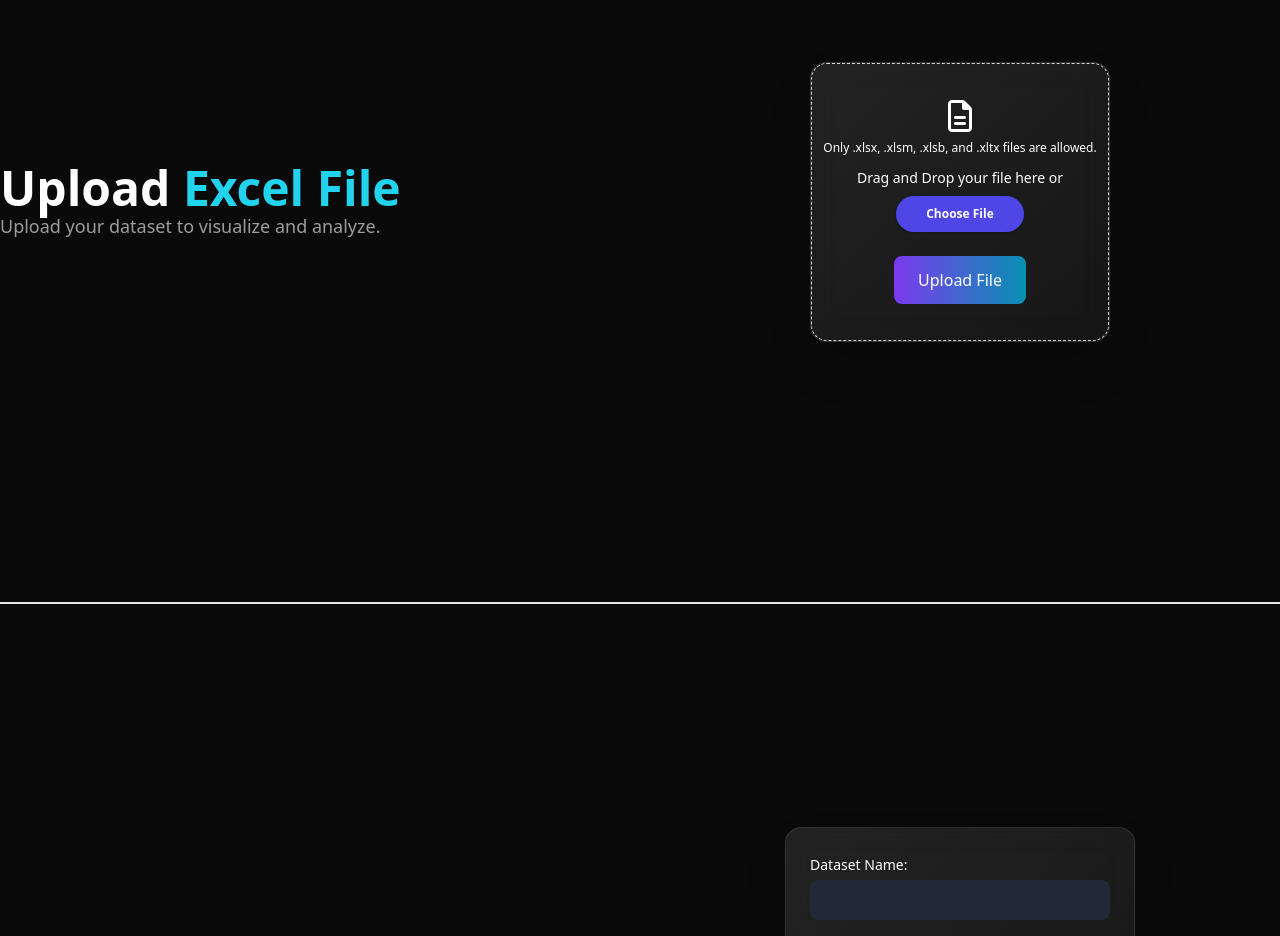
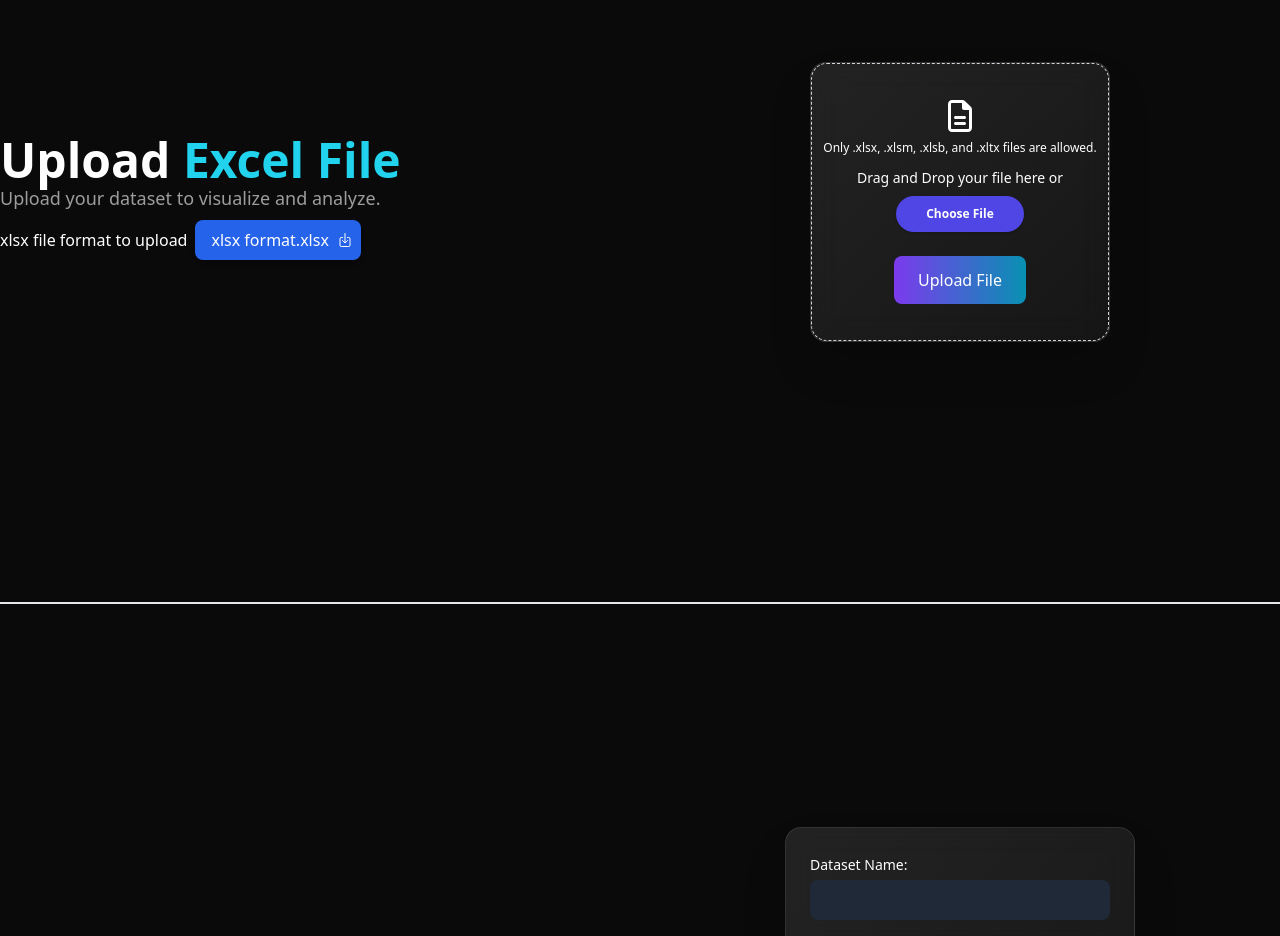
Before and after one commit to Aniket01042003/Data_Visualization_frontend, a React (Vite) app: page / in a window 1280 px wide. Shown: the part 900-1836 px from the top of the page. Built offline with nearby package versions, Linux system fonts and the light colour scheme.

Commit message:
Update sample stuff

```diff
--- a/src/component/UploadData/UploadDataset.jsx
+++ b/src/component/UploadData/UploadDataset.jsx
@@ -1,6 +1,7 @@
 import React, { useEffect, useState } from "react";
 import { useSelector, useDispatch } from "react-redux";
 import { FaRegFileLines } from "react-icons/fa6";
+import { IoDownloadOutline } from "react-icons/io5";
 
 import { toast } from "react-toastify";
 import { clearDataset, uploadDataset } from "../../Redux/uploadData/Action";
@@ -56,19 +57,36 @@ const UploadDataset = () => {
         if (error) {
             toast.error(error);
         }
-    }, [dataset,error]);
+    }, [dataset, error]);
+
+    const handleDownload = () => {
+        // Example: downloading a file from public folder
+        const link = document.createElement("a");
+        link.href = "/example.xlsx"; // replace with your file path or API link
+        link.download = "format.xlsx"; // rename the file if you want
+        link.click();
+    };
 
     return (
         <div className="relative min-h-screen flex items-center justify-center bg-[#0A0A0A]">
             <div className="relative w-full max-w-7xl p-0">
                 <div className="grid p-0 lg:grid-cols-2 items-center">
-                    <div className="text-center lg:text-left">
+                    <div className="flex flex-col text-center lg:text-left">
                         <h1 className="text-5xl font-bold text-white">
                             Upload <span className="text-cyan-400">Excel File</span>
                         </h1>
                         <p className="text-lg text-white/60 max-w-xl mx-auto lg:mx-0">
                             Upload your dataset to visualize and analyze.
                         </p>
+                        <div className="flex items-center text-white">
+                            xlsx file format to upload
+                            <button
+                                onClick={handleDownload}
+                                className="px-2 m-2 py-2 min-w-5 bg-blue-600 flex items-center justify-center text-white font-medium rounded-lg whitespace-nowrap shadow-md hover:bg-blue-700 transition-all"
+                            >
+                                <span className="px-2">xlsx format.xlsx </span><IoDownloadOutline />
+                            </button>
+                        </div>
                     </div>
 
                     {/* File Upload Section */}
@@ -76,7 +94,7 @@ const UploadDataset = () => {
                         <div className="relative w-[300px] rounded-2xl bg-gradient-to-br from-white/10 to-white/5 backdrop-blur-lg border border-white/10 shadow-2xl">
                             <div className="w-full py-9 rounded-2xl border border-gray-300 gap-3 grid border-dashed">
                                 <div className="flex gap-2 flex-col justify-center items-center">
-                                    <FaRegFileLines className="h-[2rem] w-[2rem] text-white" />
+                                    <FaRegFileLines style={{ height: "2rem", width: "2rem" }} className=" text-white" />
                                     <h2 className="text-center text-white text-xs">
                                         Only .xlsx, .xlsm, .xlsb, and .xltx files are allowed.
                                     </h2>
@@ -94,7 +112,7 @@ const UploadDataset = () => {
                                                 onChange={handleFileChange}
                                             />
                                             <div className="flex w-32 h-9 px-2 flex-col bg-indigo-600 rounded-full shadow text-white text-xs font-semibold items-center justify-center cursor-pointer">
-                                                {file?.name ||"Choose File"}
+                                                {file?.name || "Choose File"}
                                             </div>
                                         </label>
                                     </div>
```
